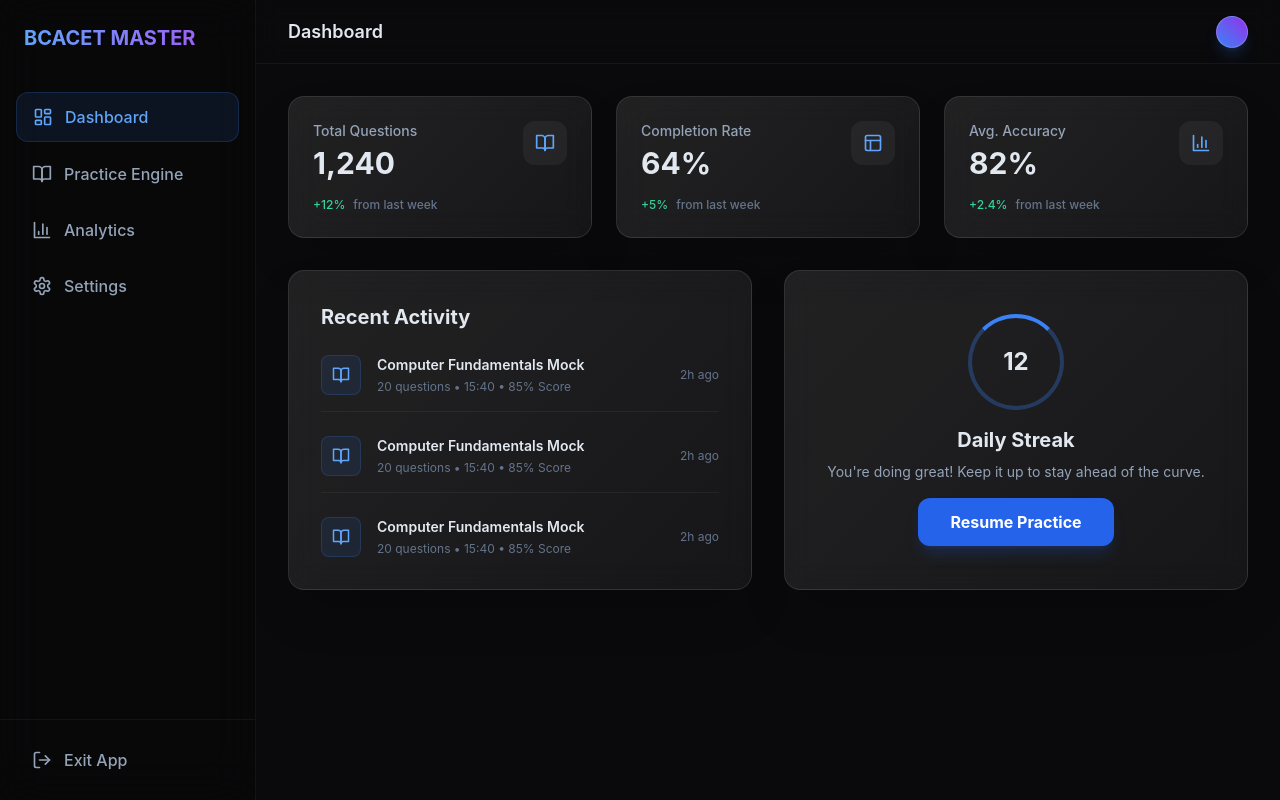
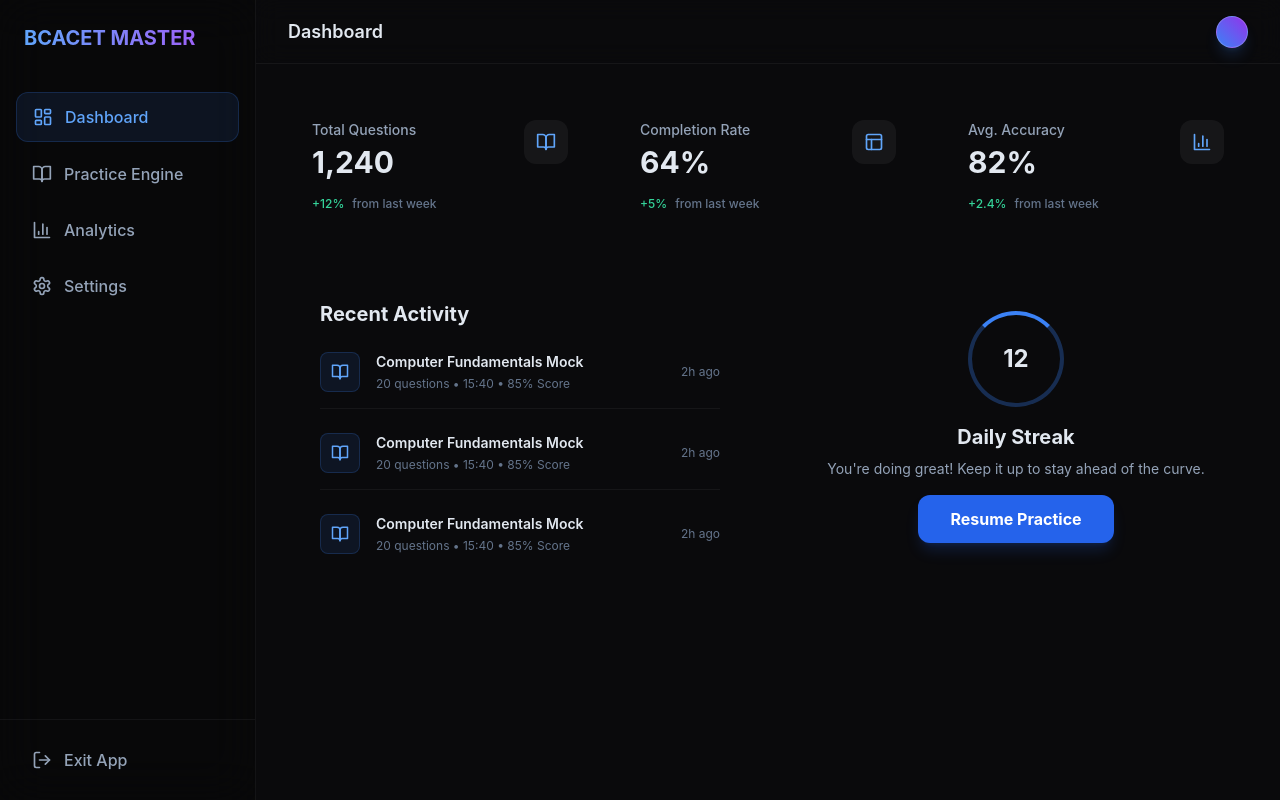
Before and after one commit to ursabastin/MAH-BCA-Prep-Master, a React (Vite) app: page / in a window 1280 px wide. Built offline with nearby package versions, Linux system fonts and the light colour scheme.

Commit message:
feat: Add `cross-env` dev dependency, `clsx` and `lucide-react` dependencies, and create `index.css` for global styles.

```diff
--- a/package.json
+++ b/package.json
@@ -10,10 +10,10 @@
     "preview": "vite preview"
   },
   "dependencies": {
+    "clsx": "^2.1.0",
+    "lucide-react": "^0.344.0",
     "react": "^18.2.0",
     "react-dom": "^18.2.0",
-    "lucide-react": "^0.344.0",
-    "clsx": "^2.1.0",
     "tailwind-merge": "^2.2.1"
   },
   "devDependencies": {
@@ -22,6 +22,7 @@
     "@vitejs/plugin-react": "^4.2.1",
     "autoprefixer": "^10.4.17",
     "concurrently": "^8.2.2",
+    "cross-env": "^10.1.0",
     "electron": "^29.0.0",
     "electron-builder": "^24.9.1",
     "postcss": "^8.4.35",
--- a/src/index.css
+++ b/src/index.css
@@ -3,62 +3,17 @@
 @tailwind utilities;
 
 :root {
-  font-family: Inter, system-ui, Avenir, Helvetica, Arial, sans-serif;
-  line-height: 1.5;
-  font-weight: 400;
-
-  color-scheme: dark;
-  background-color: #0a0a0c;
-  color: #e4e4e7;
-
-  font-synthesis: none;
-  text-rendering: optimizeLegibility;
-  -webkit-font-smoothing: antialiased;
-  -moz-osx-font-smoothing: grayscale;
+  --bg-dark: #0f172a;
+  --glass-panel: rgba(30, 41, 59, 0.7);
+  --accent-blue: #3b82f6;
+  --text-main: #e2e8f0;
 }
 
 body {
   margin: 0;
-  display: flex;
-  place-items: center;
-  min-width: 320px;
-  min-height: 100vh;
+  background-color: var(--bg-dark);
+  color: var(--text-main);
+  font-family: 'Inter', sans-serif;
   overflow: hidden;
+  /* App-like feel */
 }
-
-#root {
-  width: 100%;
-  height: 100vh;
-}
-
-@layer components {
-  .glass {
-    @apply bg-card backdrop-blur-md border border-white/10 shadow-xl;
-  }
-
-  .glass-hover {
-    @apply hover:bg-white/5 transition-all duration-300;
-  }
-
-  .neo-glass {
-    @apply bg-white/5 backdrop-blur-lg border border-white/10 rounded-2xl shadow-2xl;
-    background-image: linear-gradient(135deg, rgba(255, 255, 255, 0.05) 0%, rgba(255, 255, 255, 0) 100%);
-  }
-}
-
-::-webkit-scrollbar {
-  width: 6px;
-}
-
-::-webkit-scrollbar-track {
-  background: transparent;
-}
-
-::-webkit-scrollbar-thumb {
-  background: rgba(255, 255, 255, 0.1);
-  border-radius: 10px;
-}
-
-::-webkit-scrollbar-thumb:hover {
-  background: rgba(255, 255, 255, 0.2);
-}
```
Also changed, not shown: electron/preload.js (+16 -4 lines), 1 other file (tests, documents, lock files or other folders).
